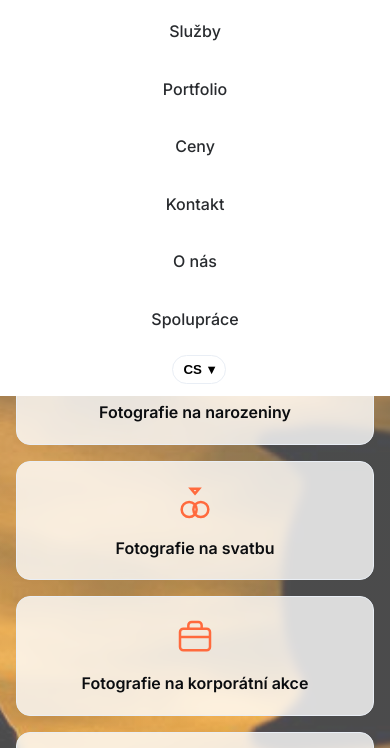
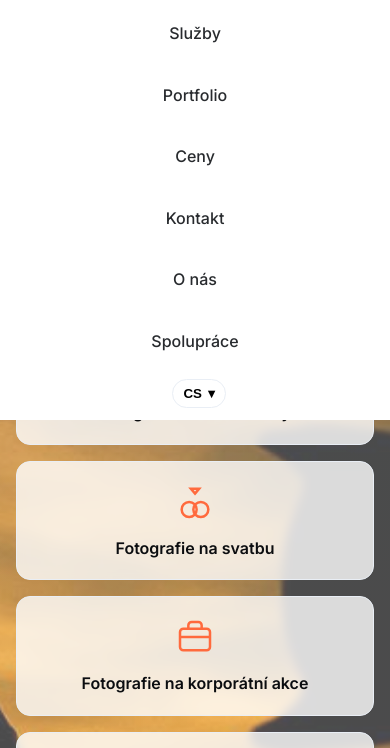
Before and after one commit to ZhivotenkoAlex/photo, a website: page index.html in a window 390 px wide. Both pictures are taken after a click on the button "Toggle navigation". Shown: the part 94-842 px from the top of the page. Drawn offline with Linux system fonts and the light colour scheme.

Commit message:
fix: fixed mobile menu width

```diff
--- a/styles.css
+++ b/styles.css
@@ -1093,7 +1093,10 @@ body {
     padding: 5px 0 0 0;
   }
   .nav a {
-    padding: 10px 0;
+    padding: 12px 0;
+    width: 100%;
+    display: block;
+    text-align: center;
   }
   .nav.is-open {
     display: flex;
```
